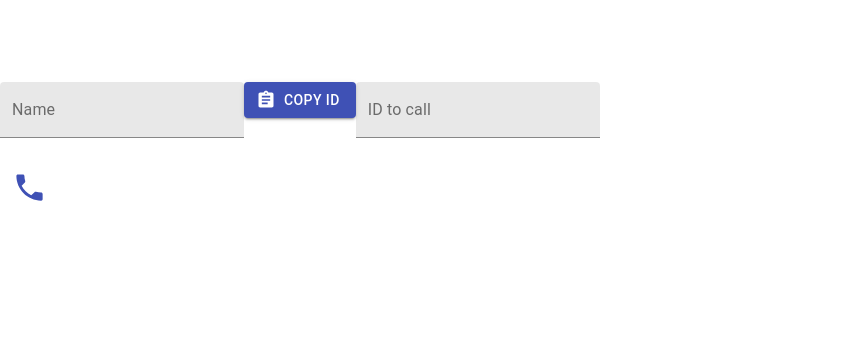
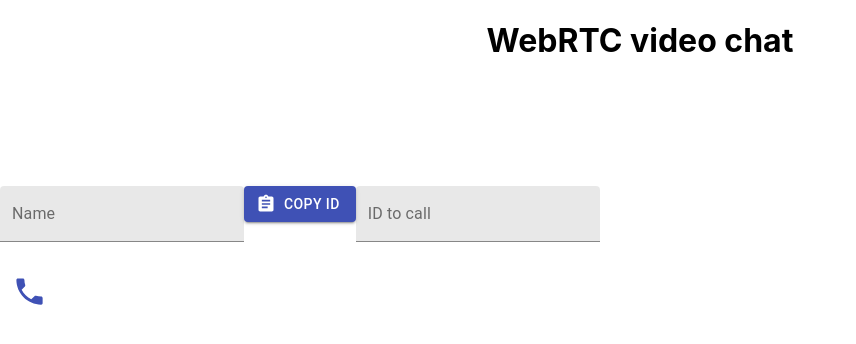
Before and after one commit to kingmckevin/webrtc, a React (Create React App) app in the folder frontend/: page / in a window 1280 px wide. Shown: the top 344 px of the page, without its empty margins (0-856 px from the left). Built offline with nearby package versions, Linux system fonts and the light colour scheme; no server answers.

Commit message:
changes for fixing errors

```diff
--- a/frontend/src/App.js
+++ b/frontend/src/App.js
@@ -98,19 +98,19 @@
 
   return (
     <>
-      <h1 style={{ textAlign: "center", color: "#fff" }}>WebRTC</h1>
+      <h1 style={{ textAlign: "center", color: "black" }}>WebRTC video chat</h1>
       <div className="container">
         <div className="video-container">
           <div className="video">
-            {stream && (
+            {
               <video
                 playsInline
                 muted
                 ref={myVideo}
                 autoPlay
-                style={{ width: "300px" }}
+                style={{ width: "200px" }}
               />
-            )}
+            }
           </div>
           <div className="video">
             {callAccepted && !callEnded ? (
@@ -118,7 +118,7 @@
                 playsInline
                 ref={userVideo}
                 autoPlay
-                style={{ width: "300px" }}
+                style={{ width: "500px" }}
               />
             ) : null}
           </div>
```
